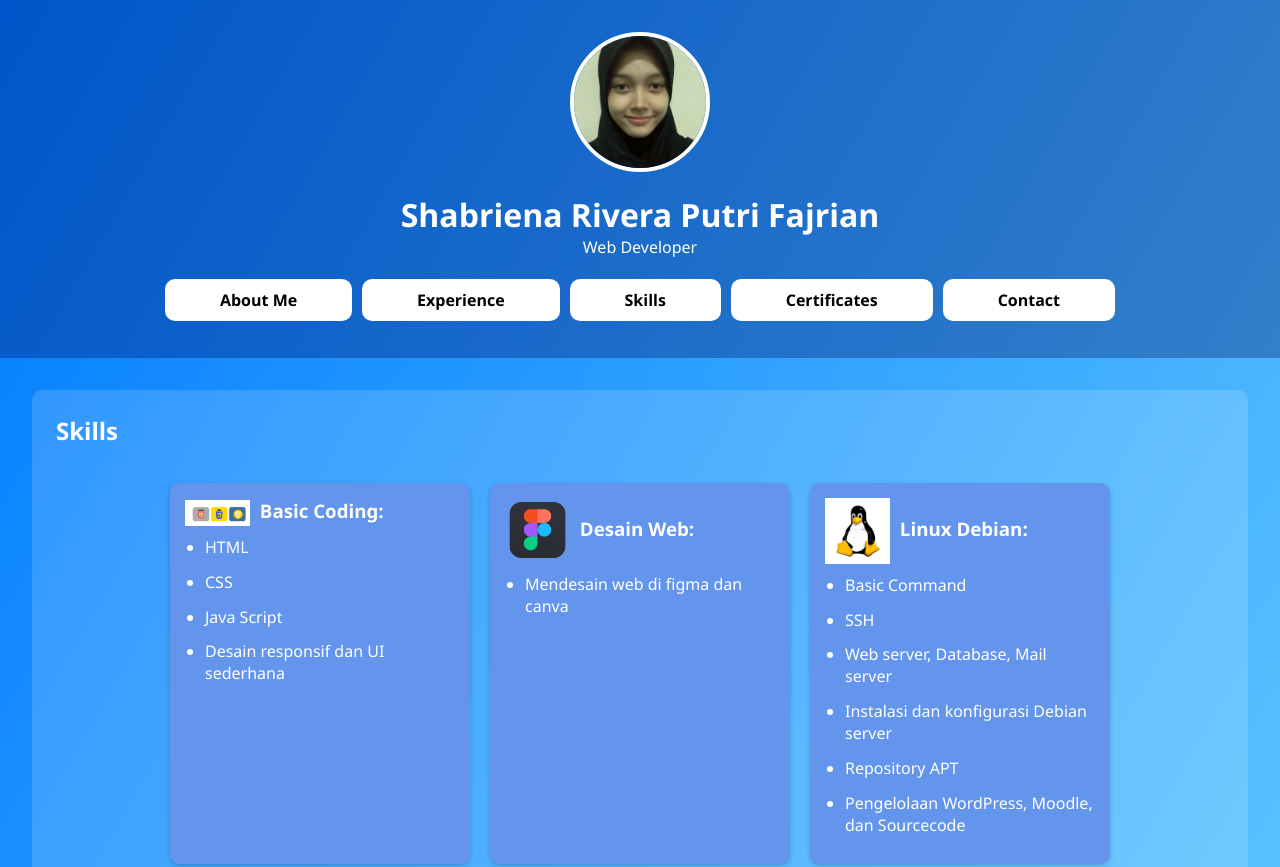
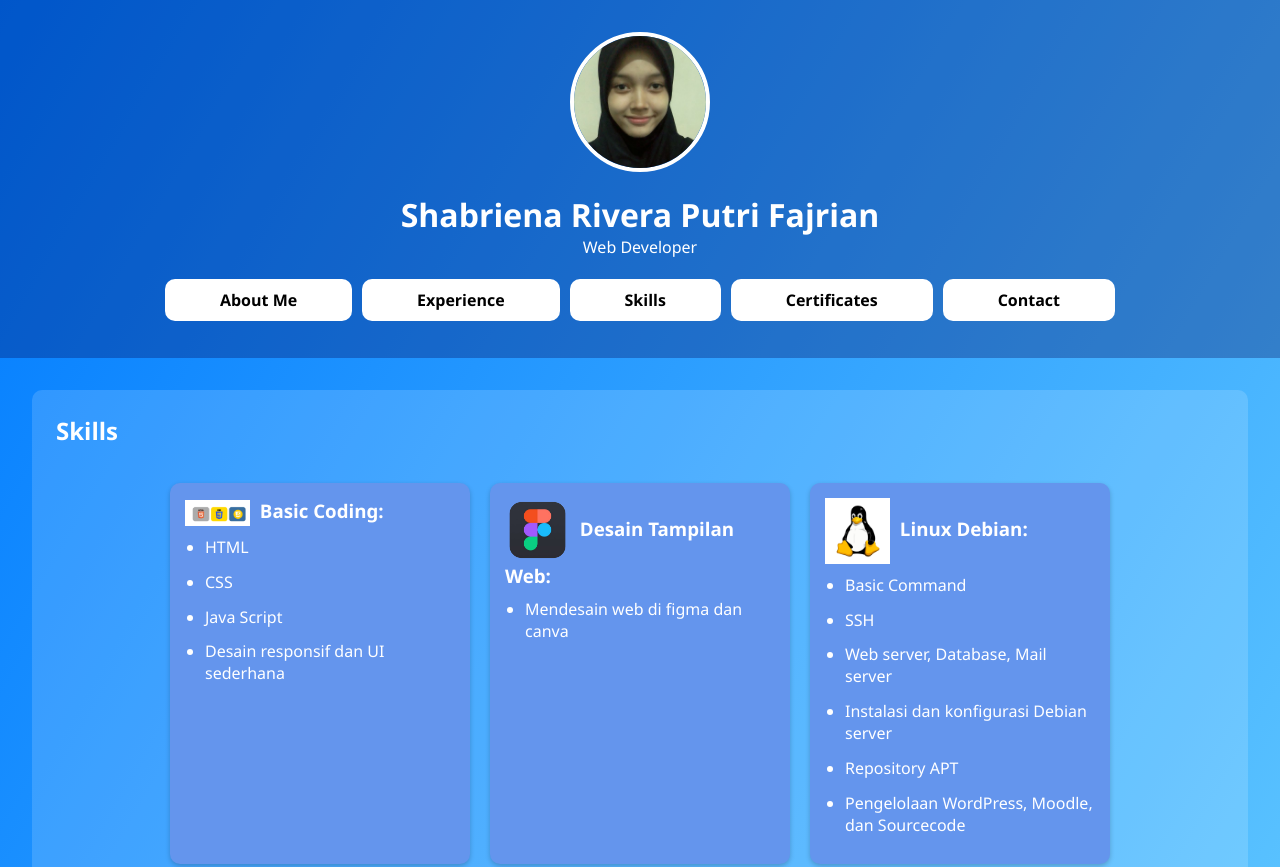
Before and after one commit to Rivera-rawr/portofolio-by-shabriena, a plain HTML site: page skills.html in a window 1280 px wide. Shown: the top 867 px of the page. Drawn offline with Linux system fonts and the light colour scheme.

Commit message:
Update skills.html

```diff
--- a/skills.html
+++ b/skills.html
@@ -46,7 +46,7 @@
       <div class="card">
         <h3>
           <img src="logofigma.png" />
-          Desain Web:
+          Desain Tampilan Web:
         </h3>
         <ul>
           <li>Mendesain web di figma dan canva</li>
```
